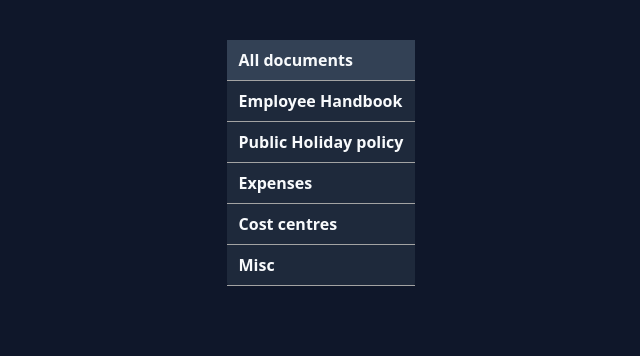
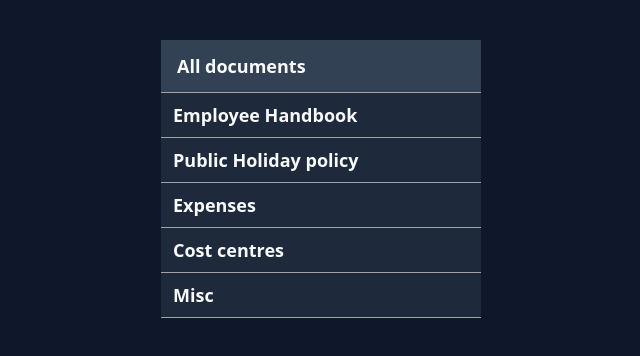
Before and after one commit to jesswils/front-end-brightHR, a Next.js app: page / in a window 1280 px wide. Shown: the top 356 px of the page, without its empty margins (319-959 px from the left). Built offline with nearby package versions, Linux system fonts and the light colour scheme.

Commit message:
More styling

```diff
--- a/src/components/Table.tsx
+++ b/src/components/Table.tsx
@@ -12,10 +12,10 @@ const Table = () => {
 
 	return (
 		<section>
-			<table className='mx-auto mt-10 text-left bg-slate-800 rounded'>
+			<table className='table-fixed w-3/12 mx-auto mt-10 text-left bg-slate-800 rounded text-lg'>
 				<tbody>
 					<tr>
-						<th className='py-2 px-3 border-b border-neutral-400 bg-slate-700'>
+						<th className='py-3 px-4 border-b border-neutral-400 bg-slate-700'>
 							All documents
 						</th>
 					</tr>
```
